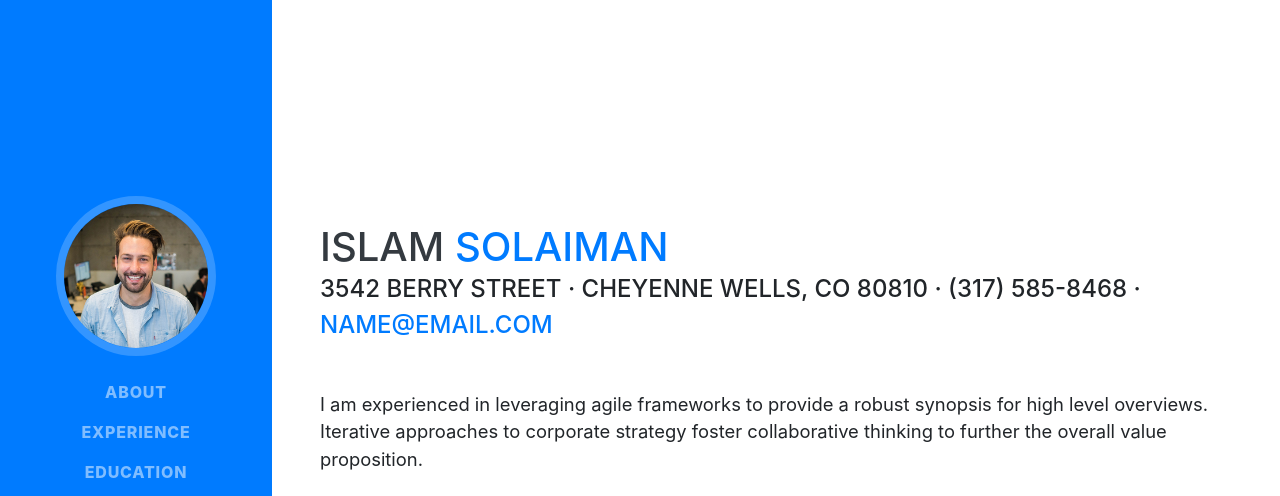
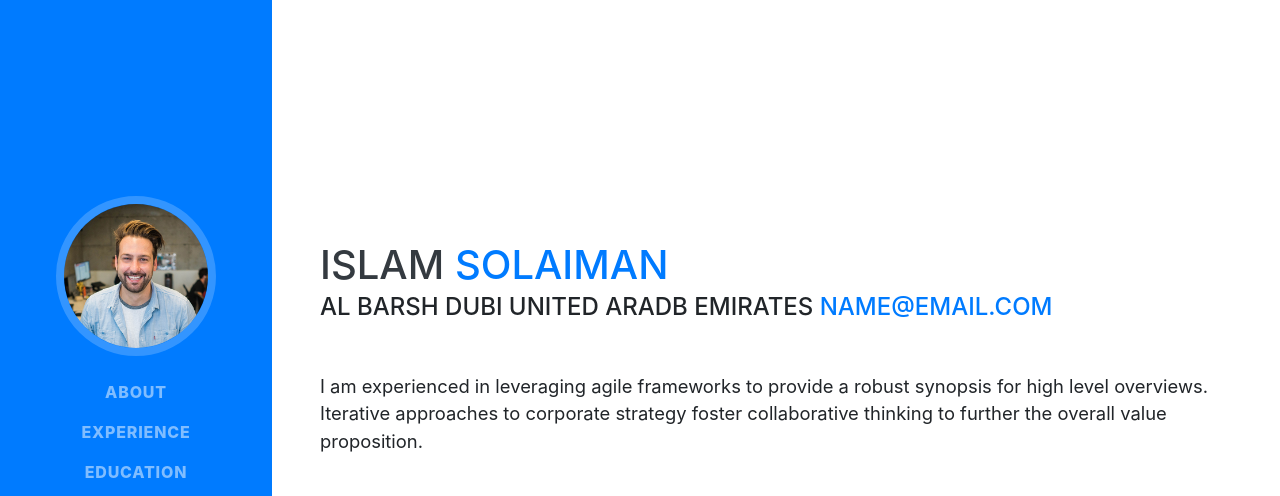
Before and after one commit to islamsolaiman/portfolio, a website with bundled scripts: page index.html in a window 1280 px wide. Shown: the top 496 px of the page. Built offline with nearby package versions, Linux system fonts and the light colour scheme; a web font is replaced by a local one.

Commit message:
changed adress

```diff
--- a/index.html
+++ b/index.html
@@ -66,8 +66,7 @@
         <h1 class="mb-0">islam
           <span class="text-primary">solaiman</span>
         </h1>
-        <div class="subheading mb-5">3542 Berry Street · Cheyenne Wells, CO 80810 · (317) 585-8468 ·
-          <a href="mailto:name@email.com">name@email.com</a>
+        <div class="subheading mb-5">al barsh dubi united aradb emirates <a href="mailto:name@email.com">name@email.com</a>
         </div>
         <p class="lead mb-5">I am experienced in leveraging agile frameworks to provide a robust synopsis for high level overviews. Iterative approaches to corporate strategy foster collaborative thinking to further the overall value proposition.</p>
         <div class="social-icons">
```
